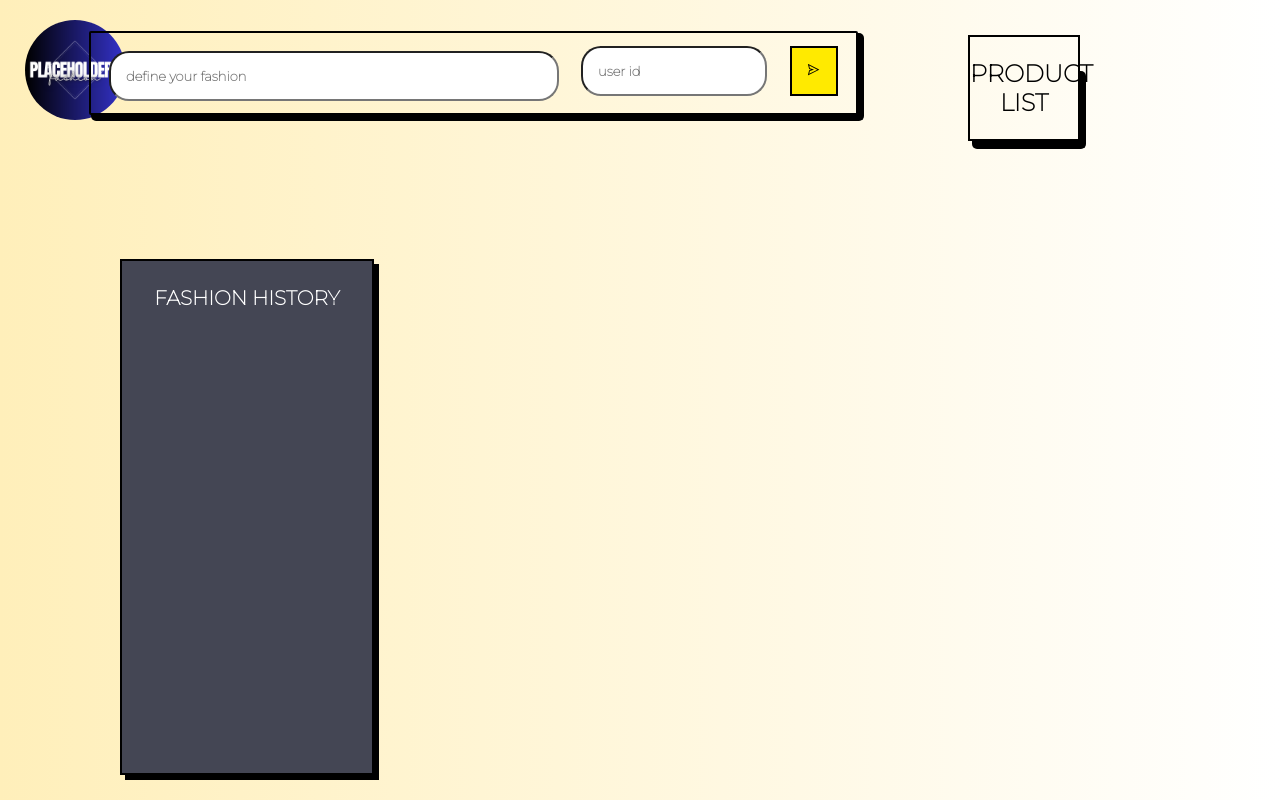
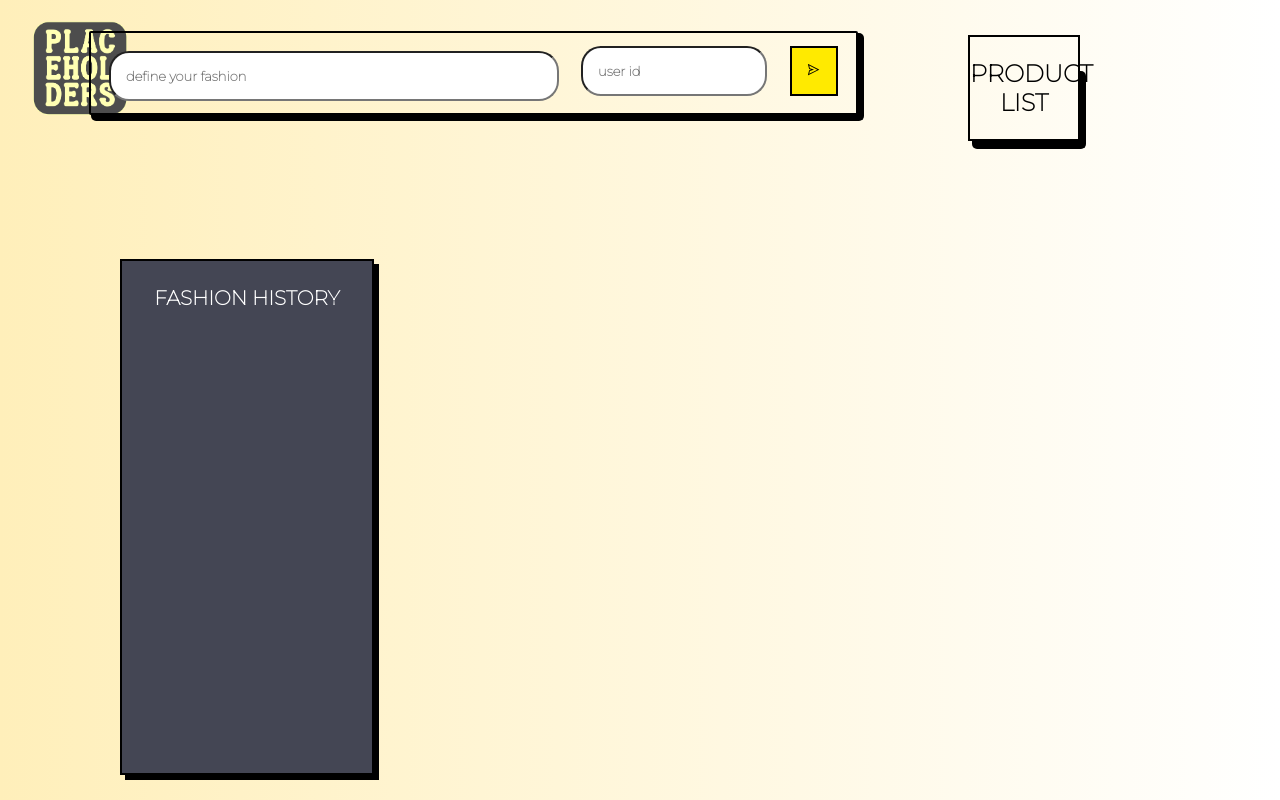
Before and after one commit to 13Mudit/fashion_generator, a React (Create React App) app in the folder flipkart_grid_react_app/: page / in a window 1280 px wide. Built offline with nearby package versions, Linux system fonts and the light colour scheme; a web font is replaced by a local one.

Commit message:
key update

```diff
--- a/flipkart_grid_react_app/src/components/frontPage/SearchBar/SearchBar.css
+++ b/flipkart_grid_react_app/src/components/frontPage/SearchBar/SearchBar.css
@@ -154,9 +154,9 @@
 
     .team-img{
         position: fixed;
-        height: 100px;
+        height: 120px;
         width: auto;
-        border-radius: 100%;
+        /* border-radius: 100%; */
         left: 25px;
-        top: 20px;
+        top: 10px;
     }
--- a/flipkart_grid_react_app/src/components/frontPage/SearchBar/SearchBar.js
+++ b/flipkart_grid_react_app/src/components/frontPage/SearchBar/SearchBar.js
@@ -2,7 +2,8 @@ import React, { useEffect, useState } from 'react';
 import './SearchBar.css'; // Import your CSS file for styling
 import { AiOutlineSend } from 'react-icons/ai';
 import Products from '../Products.js'
-import teamimage from "./PLACEHOLDER.png"
+// import teamimage from "./PLACEHOLDER.png"
+import teamimage from "./logo.png"
 
 let start = 1;
 function SearchBar() {
```
Also changed, not shown: flipkart_grid_react_app/src/components/frontPage/SearchBar/logo.png (added), 1 other file (tests, documents, lock files or other folders).
